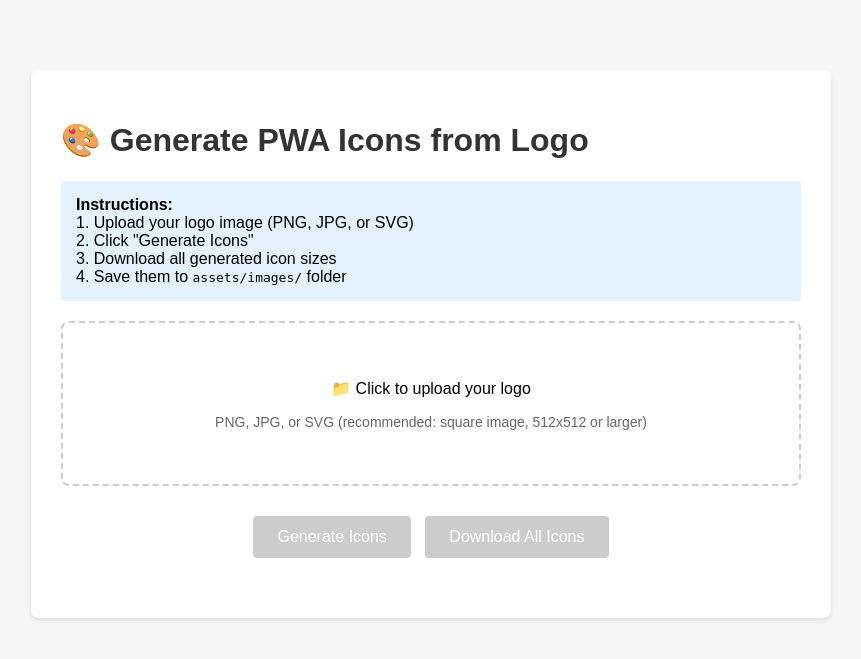
After one commit to codelockinfo/orderbook, a PHP site: page /orderbook/generate-pwa-icons.html in a window 1280 px wide. The commit adds this page. Shown: the top 659 px of the page, without its empty margins (209-1070 px from the left). Run offline with PHP 8.4, Linux system fonts and the light colour scheme.

Commit message:
set notification

```diff
--- /dev/null
+++ b/generate-pwa-icons.html
@@ -0,0 +1,220 @@
+<!DOCTYPE html>
+<html lang="en">
+<head>
+    <meta charset="UTF-8">
+    <meta name="viewport" content="width=device-width, initial-scale=1.0">
+    <title>Generate PWA Icons from Logo</title>
+    <style>
+        body {
+            font-family: Arial, sans-serif;
+            max-width: 800px;
+            margin: 50px auto;
+            padding: 20px;
+            background: #f5f5f5;
+        }
+        .container {
+            background: white;
+            padding: 30px;
+            border-radius: 8px;
+            box-shadow: 0 2px 4px rgba(0,0,0,0.1);
+        }
+        h1 {
+            color: #333;
+        }
+        .upload-area {
+            border: 2px dashed #ccc;
+            padding: 40px;
+            text-align: center;
+            border-radius: 8px;
+            margin: 20px 0;
+            cursor: pointer;
+        }
+        .upload-area:hover {
+            border-color: #4CAF50;
+            background: #f9f9f9;
+        }
+        input[type="file"] {
+            display: none;
+        }
+        button {
+            background: #4CAF50;
+            color: white;
+            padding: 12px 24px;
+            border: none;
+            border-radius: 4px;
+            cursor: pointer;
+            font-size: 16px;
+            margin: 10px 5px;
+        }
+        button:hover {
+            background: #45a049;
+        }
+        button:disabled {
+            background: #ccc;
+            cursor: not-allowed;
+        }
+        canvas {
+            display: none;
+        }
+        .preview {
+            display: grid;
+            grid-template-columns: repeat(auto-fill, minmax(150px, 1fr));
+            gap: 20px;
+            margin: 20px 0;
+        }
+        .icon-preview {
+            text-align: center;
+            padding: 15px;
+            background: #f9f9f9;
+            border-radius: 8px;
+        }
+        .icon-preview img {
+            border: 1px solid #ddd;
+            border-radius: 8px;
+            margin-bottom: 10px;
+        }
+        .download-link {
+            display: block;
+            margin-top: 10px;
+            color: #4CAF50;
+            text-decoration: none;
+        }
+        .info {
+            background: #e3f2fd;
+            padding: 15px;
+            border-radius: 4px;
+            margin: 20px 0;
+        }
+    </style>
+</head>
+<body>
+    <div class="container">
+        <h1>🎨 Generate PWA Icons from Logo</h1>
+
+        <div class="info">
+            <strong>Instructions:</strong><br>
+            1. Upload your logo image (PNG, JPG, or SVG)<br>
+            2. Click "Generate Icons"<br>
+            3. Download all generated icon sizes<br>
+            4. Save them to <code>assets/images/</code> folder
+        </div>
+
+        <div class="upload-area" onclick="document.getElementById('fileInput').click()">
+            <p>📁 Click to upload your logo</p>
+            <p style="color: #666; font-size: 14px;">PNG, JPG, or SVG (recommended: square image, 512x512 or larger)</p>
+        </div>
+        <input type="file" id="fileInput" accept="image/*">
+
+        <div style="text-align: center; margin: 20px 0;">
+            <button id="generateBtn" onclick="generateIcons()" disabled>Generate Icons</button>
+            <button onclick="downloadAll()" id="downloadAllBtn" disabled>Download All Icons</button>
+        </div>
+
+        <div id="preview"></div>
+
+        <canvas id="canvas"></canvas>
+    </div>
+
+    <script>
+        const sizes = [72, 96, 128, 144, 152, 192, 384, 512];
+        let generatedIcons = {};
+
+        document.getElementById('fileInput').addEventListener('change', function(e) {
+            const file = e.target.files[0];
+            if (file) {
+                document.getElementById('generateBtn').disabled = false;
+                const reader = new FileReader();
+                reader.onload = function(event) {
+                    const img = new Image();
+                    img.onload = function() {
+                        // Show preview
+                        document.querySelector('.upload-area').innerHTML =
+                            `<img src="${event.target.result}" style="max-width: 200px; max-height: 200px; border-radius: 8px;"><br>
+                             <p>Logo loaded: ${img.width}x${img.height}</p>`;
+                    };
+                    img.src = event.target.result;
+                };
+                reader.readAsDataURL(file);
+            }
+        });
+
+        function generateIcons() {
+            const fileInput = document.getElementById('fileInput');
+            const file = fileInput.files[0];
+
+            if (!file) {
+                alert('Please select an image first');
+                return;
+            }
+
+            const reader = new FileReader();
+            reader.onload = function(event) {
+                const img = new Image();
+                img.onload = function() {
+                    const canvas = document.getElementById('canvas');
+                    const ctx = canvas.getContext('2d');
+                    const preview = document.getElementById('preview');
+                    preview.innerHTML = '<h2>Generated Icons:</h2><div class="preview">';
+
+                    generatedIcons = {};
+
+                    sizes.forEach(size => {
+                        // Set canvas size
+                        canvas.width = size;
+                        canvas.height = size;
+
+                        // Clear canvas
+                        ctx.clearRect(0, 0, size, size);
+
+                        // Draw image (centered and scaled to fit)
+                        const scale = Math.min(size / img.width, size / img.height);
+                        const x = (size - img.width * scale) / 2;
+                        const y = (size - img.height * scale) / 2;
+                        const width = img.width * scale;
+                        const height = img.height * scale;
+
+                        ctx.drawImage(img, x, y, width, height);
+
+                        // Convert to blob
+                        canvas.toBlob(function(blob) {
+                            const url = URL.createObjectURL(blob);
+                            generatedIcons[size] = { blob, url };
+
+                            // Add to preview
+                            const iconDiv = document.createElement('div');
+                            iconDiv.className = 'icon-preview';
+                            iconDiv.innerHTML = `
+                                <img src="${url}" width="${size}" height="${size}" alt="icon-${size}.png">
+                                <div><strong>${size}x${size}</strong></div>
+                                <a href="${url}" download="icon-${size}.png" class="download-link">Download</a>
+                            `;
+                            preview.querySelector('.preview').appendChild(iconDiv);
+
+                            // Enable download all button when all icons are ready
+                            if (Object.keys(generatedIcons).length === sizes.length) {
+                                document.getElementById('downloadAllBtn').disabled = false;
+                            }
+                        }, 'image/png');
+                    });
+                };
+                img.src = event.target.result;
+            };
+            reader.readAsDataURL(file);
+        }
+
+        function downloadAll() {
+            sizes.forEach(size => {
+                if (generatedIcons[size]) {
+                    const link = document.createElement('a');
+                    link.href = generatedIcons[size].url;
+                    link.download = `icon-${size}.png`;
+                    document.body.appendChild(link);
+                    link.click();
+                    document.body.removeChild(link);
+                }
+            });
+            alert('All icons downloaded! Save them to assets/images/ folder.');
+        }
+    </script>
+</body>
+</html>
```
Also changed, not shown: index.php (+8 -1 lines), manifest.php (+6 -41 lines).
